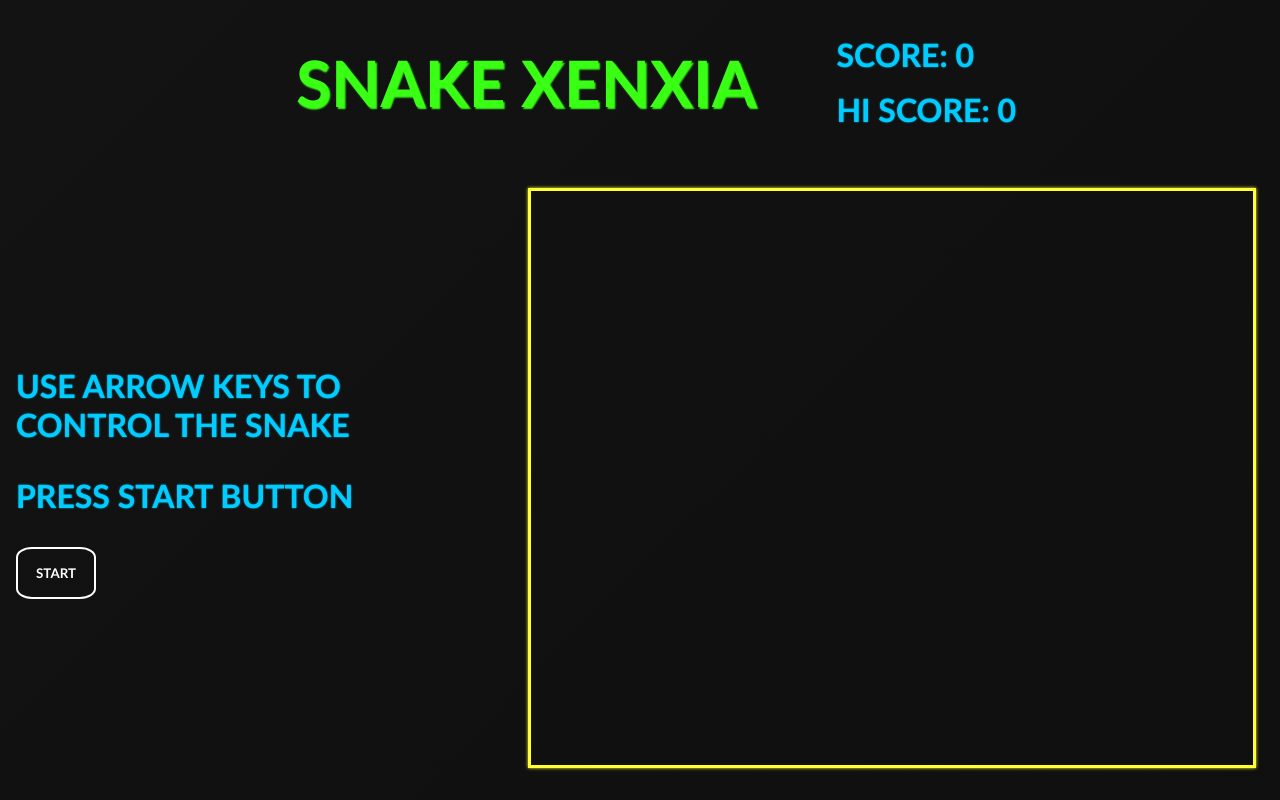
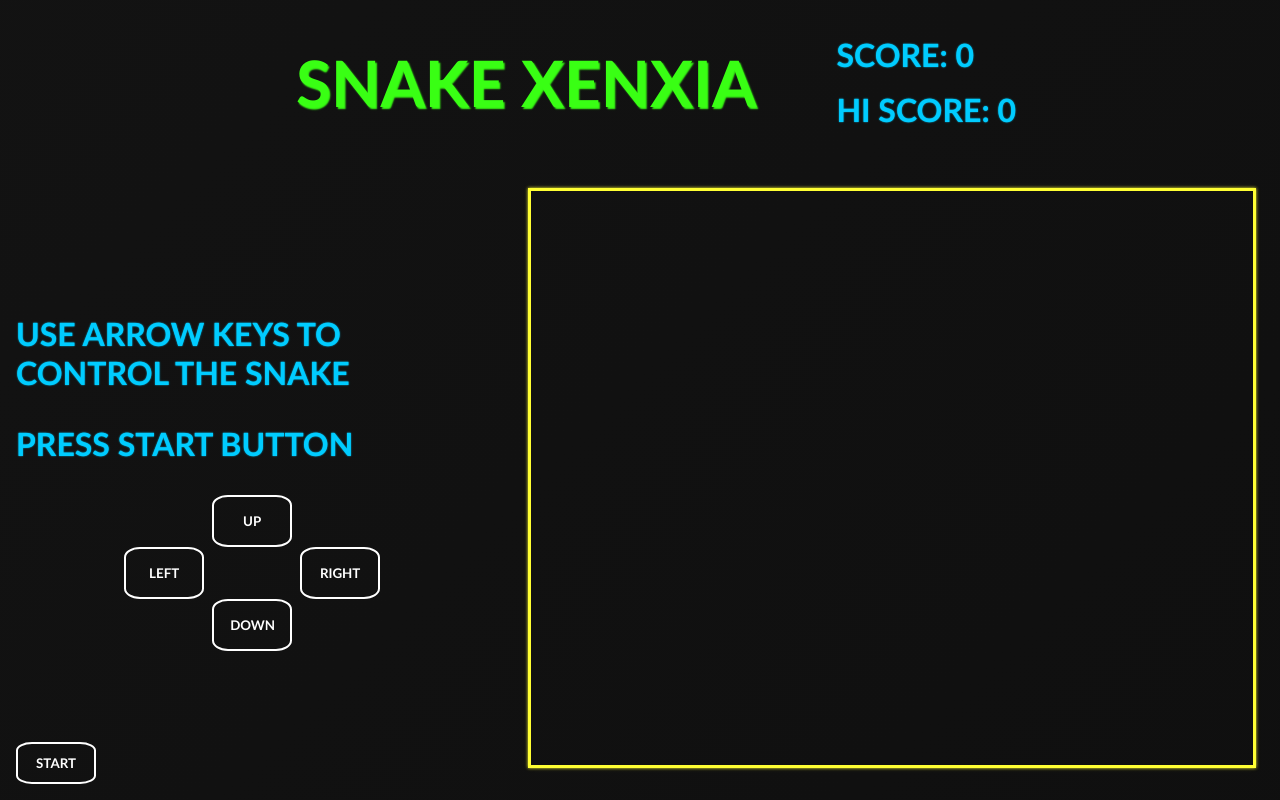
Before and after one commit to shikhar-45/Snake-Game, a plain HTML site: page index.html in a window 1280 px wide. Drawn offline with Linux system fonts and the light colour scheme.

Commit message:
added some functionality

```diff
--- a/css/style.css
+++ b/css/style.css
@@ -131,13 +131,13 @@ body {
     flex-direction: column;
     justify-content: center;
     align-items: center;
-    margin: 2rem;
-    margin-top: 4rem;
+    margin: 1rem 2rem;
+    /* margin-top: 4rem; */
 }
 
 button {
     width: 5rem;
-    margin: 1rem;
+    /* margin: 1rem; */
     padding: 1rem;
     text-align: center;
     border-radius: 20%;
@@ -229,8 +229,16 @@ button {
 /* media queries */
 
 @media screen and (min-width : 1024px) {
-    .touch-controls {
-        display: none;
+    .container{
+        justify-content: flex-start;
+    }
+
+    #start{
+        position : fixed;
+        bottom : 1rem;
+        width : 5rem;
+        margin-left : 1rem;
+        padding : 0.7rem;
     }
 }
 
--- a/js/script.js
+++ b/js/script.js
@@ -13,7 +13,7 @@ const music_sound = new Audio('music/backmusic2.mp3');
 
 //lastPaintTime is the time when screen was last painted.
 let lastPaintTime = 0;
-let speed = 8;
+let speed = 6;
 let score = 0;
 let foodOnBody = true;
 
```
